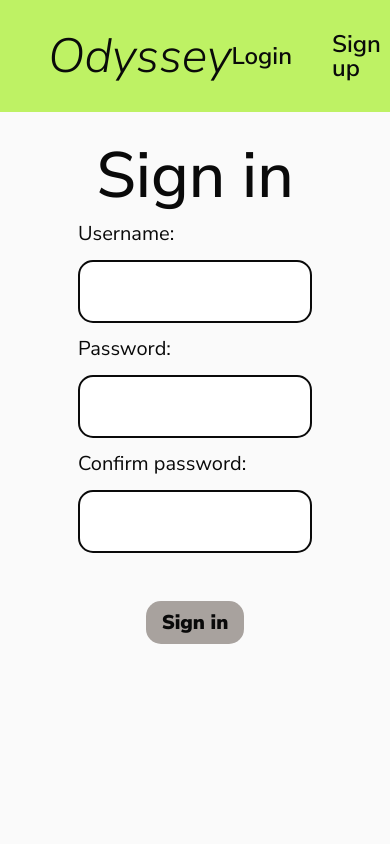
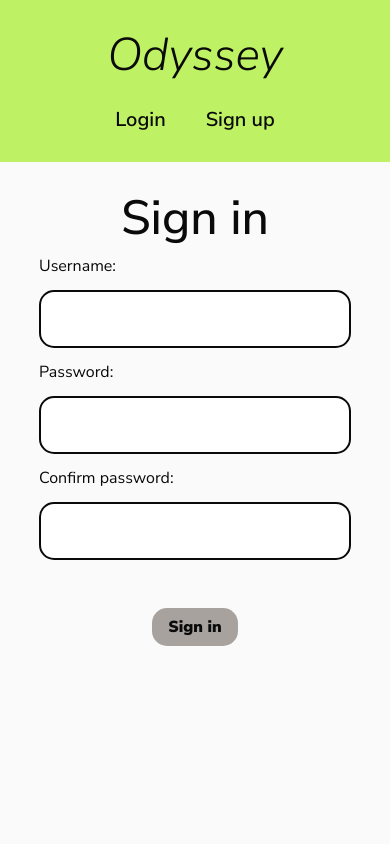
Before and after one commit to eduardoVela2022/odyssey, a React (Vite) app in the folder client/: page /sign-up in a window 390 px wide. Shown: the top 844 px of the page. Built offline with nearby package versions, Linux system fonts and the light colour scheme.

Commit message:
Added responsive design to all the pages of the website.

```diff
--- a/client/src/App.css
+++ b/client/src/App.css
@@ -46,6 +46,7 @@
 .page-title {
   font-size: 4rem;
   font-weight: 500;
+  text-align: center;
 }
 
 .page-title-and-btn-container {
@@ -58,6 +59,7 @@
 .button-set-container {
   display: flex;
   gap: 1rem;
+  justify-content: end;
 }
 
 .icon-btn:hover {
@@ -96,6 +98,8 @@
   border-radius: 15px;
   transition: border-color 0.5s ease;
   cursor: pointer;
+  text-align: center;
+  word-break: break-all;
 }
 
 .adventures-grid-item-container:hover {
@@ -116,13 +120,6 @@
   margin: 1rem;
 }
 
-.completion-bar-container {
-  display: flex;
-  gap: 1rem;
-  padding: 0.5rem 1rem;
-  font-size: 1.25rem;
-}
-
 .odyssey-list-container {
   display: flex;
   flex-direction: column;
@@ -140,6 +137,7 @@
   border-radius: 15px;
   width: inherit;
   transition: border-color 0.5s ease;
+  word-break: break-all;
 }
 
 .odyssey-list-item-container:hover {
@@ -148,11 +146,6 @@
 
 .odyssey-list-item-title {
   font-size: 1.125rem;
-}
-
-.odyssey-list-item-title-container {
-  display: flex;
-  justify-content: space-between;
 }
 
 /* Form Elements */
@@ -242,3 +235,85 @@
 .footer-title {
   font-weight: 400;
 }
+
+/* Header changes into a column */
+@media screen and (max-width: 700px) {
+  .header-container {
+    flex-direction: column;
+    gap: 2rem;
+  }
+
+  .navbar-item {
+    font-size: 1.25rem;
+  }
+}
+
+/* Header and footer titles' font size is reduced */
+@media screen and (max-width: 500px) {
+  .header-title {
+    font-size: 2.875rem;
+  }
+
+  .footer-title {
+    font-size: 0.625rem;
+  }
+}
+
+/* Single adventure and form containers are expanded so they look more spacious */
+@media screen and (max-width: 1500px) {
+  .single-adventure-container {
+    width: 70dvw;
+  }
+
+  .form-container {
+    width: 70dvw;
+  }
+}
+
+@media screen and (max-width: 900px) {
+  .single-adventure-container {
+    width: 80dvw;
+  }
+
+  .form-container {
+    width: 80dvw;
+  }
+}
+
+/* Font size is reduced */
+@media screen and (max-width: 500px) {
+  .page-title {
+    font-size: 3rem;
+  }
+
+  .input-field-container {
+    font-size: 1rem;
+  }
+
+  .primary-btn {
+    font-size: 1rem;
+  }
+
+  .disabled-btn {
+    font-size: 1rem;
+  }
+}
+
+/* Adventure grid's columns are gradually reduced to only one column*/
+@media screen and (max-width: 1000px) {
+  .adventures-grid-container {
+    grid-template-columns: 1fr 1fr 1fr;
+  }
+}
+
+@media screen and (max-width: 750px) {
+  .adventures-grid-container {
+    grid-template-columns: 1fr 1fr;
+  }
+}
+
+@media screen and (max-width: 500px) {
+  .adventures-grid-container {
+    grid-template-columns: 1fr;
+  }
+}
--- a/client/src/components/Adventure/AdventureGridItem.jsx
+++ b/client/src/components/Adventure/AdventureGridItem.jsx
@@ -12,7 +12,7 @@ function AdventureGridItem({ adventure, refetch, username }) {
   const navigate = useNavigate();
 
   // Mutation to delete an adventure
-  const [deleteAdventure, { error }] = useMutation(DELETE_ADVENTURE);
+  const [deleteAdventure] = useMutation(DELETE_ADVENTURE);
 
   // Goes to the single adventure page of the selected adventure
   function handleAdventureDetails(e) {
--- a/client/src/components/SingleAdventure/OdysseyListItem.jsx
+++ b/client/src/components/SingleAdventure/OdysseyListItem.jsx
@@ -12,7 +12,7 @@ function OdysseyListItem({ odyssey, refetch }) {
   const { id: adventureParam } = useParams();
 
   // Mutation to delete an odyssey
-  const [deleteOdyssey, { error }] = useMutation(DELETE_ODYSSEY);
+  const [deleteOdyssey] = useMutation(DELETE_ODYSSEY);
 
   // Deletes the odyssey from the adventure's odyssey list
   async function handleDeleteOdyssey(e) {
@@ -39,8 +39,9 @@ function OdysseyListItem({ odyssey, refetch }) {
   // View
   return (
     <li className="odyssey-list-item-container">
-      <div className="odyssey-list-item-title-container">
       <h5 className="odyssey-list-item-title">{odyssey.title}</h5>
+
+      <p>{odyssey.description}</p>
 
       <div className="button-set-container">
         <IconButton
@@ -49,8 +50,6 @@ function OdysseyListItem({ odyssey, refetch }) {
           onClick={handleDeleteOdyssey}
         />
       </div>
-      </div>
-      <p>{odyssey.description}</p>
     </li>
   );
 }
```
Lines whose indentation alone changed are shown as unchanged.
